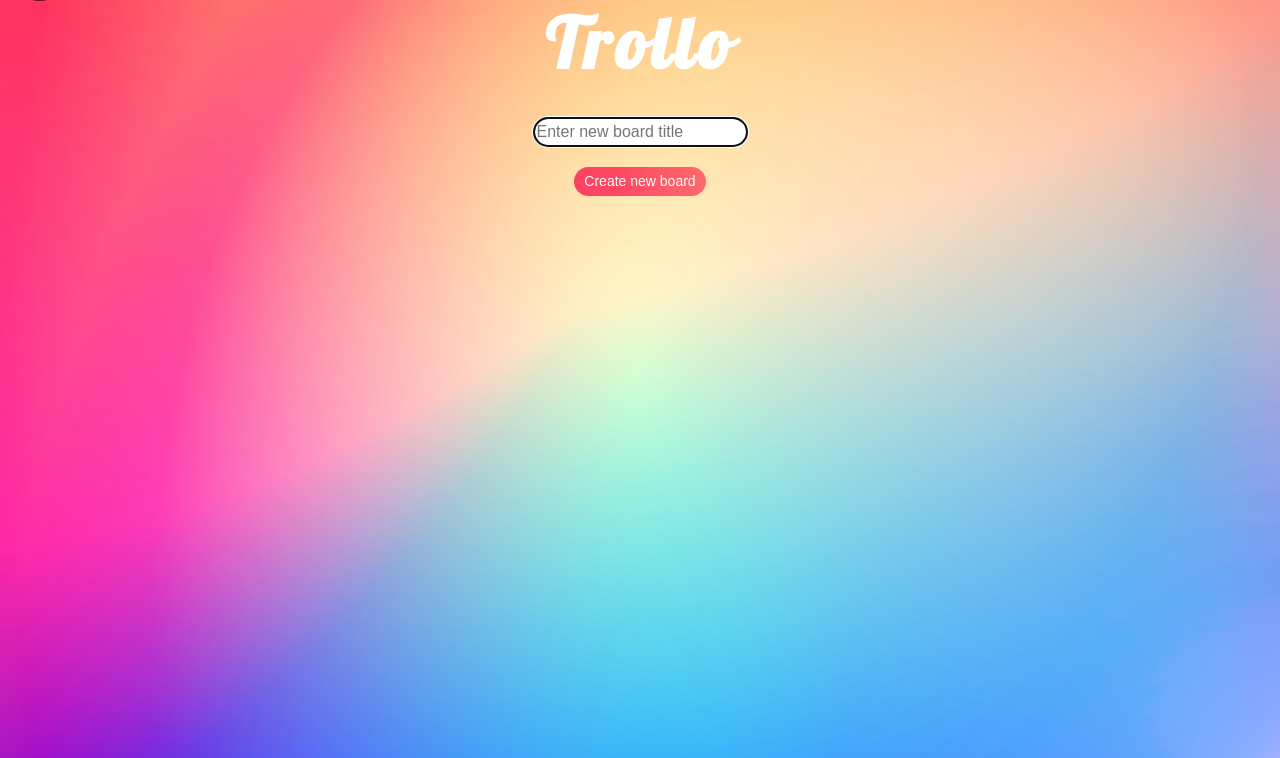
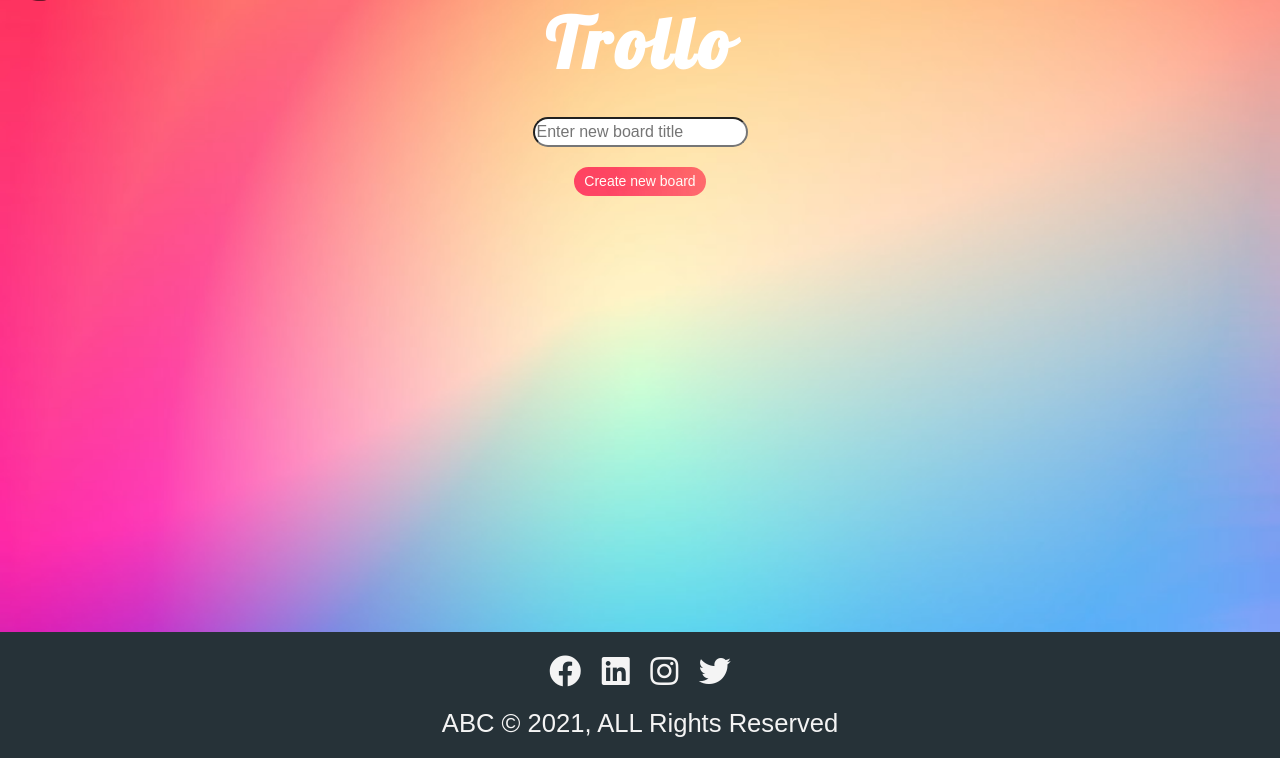
Before and after one commit to CodecoolGlobal/proman-2-python-keresztenymarcell, a Flask app: page / in a window 1280 px wide. Shown: the part 42-800 px from the top of the page. Run offline with Flask 2, Linux system fonts and the light colour scheme; data that the repository does not hold is empty; parts of the project's set-up code (start-up, migrations or seed data) failed here and were passed over; some libraries are stand-ins or nearby versions.

Commit message:
style: Started to implement footer.

```diff
--- a/static/css/main.css
+++ b/static/css/main.css
@@ -242,6 +242,7 @@ button.toggle-board-button{
 input#new-board-title {
     border-radius: 16px;
     margin-bottom: 20px;
+    outline: none;
 }
 
 h1{
@@ -277,3 +278,42 @@ input.form-control{
 .modal-title {
     font-weight: 300;
 }
+
+
+.footer{
+    position: fixed;
+    bottom: 0;
+    left: 0;
+    width: 100%;
+    background: #263238;
+    text-align: center;
+    color: #f4f4f4;
+}
+
+.icons{
+    padding-top: 1rem;
+}
+
+.icons a{
+    text-decoration: none;
+    font-size: 2rem;
+    margin: 0.5rem;
+    color: #f4f4f4;
+}
+
+.company-name{
+    font-size: 1.6rem;
+    margin-top: 0.5rem;
+}
+
+@media (max-width: 500px){
+    html{
+        font-size: 50%;
+    }
+}
+
+@media(min-width: 501px) and (max-width: 768px){
+    html{
+    font-size: 50%;
+    }
+}
--- a/static/js/controller/boardsManager.js
+++ b/static/js/controller/boardsManager.js
@@ -30,15 +30,11 @@ export let buttonManager = {
             "#load-new-board-form",
             "click",
             createNewBoard,
-            // () => {sessionStorage.removeItem('private')},
-            // () => {sessionStorage.removeItem('user_id')}
         );
         domManager.addEventListener(
             "#load-private-board-form",
             "click",
             createNewBoard,
-            // () => {sessionStorage.removeItem('private')},
-            // () => {sessionStorage.removeItem('id')}
         );
     }
 }
@@ -139,7 +135,6 @@ function clickValidation(click) {
 function checkPrivate() {
     let privateBoard;
     const privateOrPublic = sessionStorage.getItem('private');
-    console.log(privateOrPublic)
     if (privateOrPublic === 'true') {
         privateBoard = 1
     } else {
--- a/static/js/sample_data.js
+++ b/static/js/sample_data.js
@@ -80,4 +80,4 @@ let sampleData = {
     ]
 };
 
-localStorage.setItem(keyInLocalStorage, JSON.stringify(sampleData));
+sessionStorage.setItem(keyInLocalStorage, JSON.stringify(sampleData));
--- a/templates/index.html
+++ b/templates/index.html
@@ -48,5 +48,17 @@
     {% include 'modal.html' %}
     {% include 'modal_reg.html' %}
     </body>
+    <br>
+    <footer class="footer">
+        <div class="icons">
+           <a href="#"><i class="fab fa-facebook"></i></a>
+           <a href="#"><i class="fab fa-linkedin"></i></a>
+           <a href="#"><i class="fab fa-instagram"></i></a>
+           <a href="#"><i class="fab fa-twitter"></i></a>
+            <p class="company-name">
+                ABC &copy; 2021, ALL Rights Reserved
+            </p>
+        </div>
+    </footer>
 
 </html>
```
